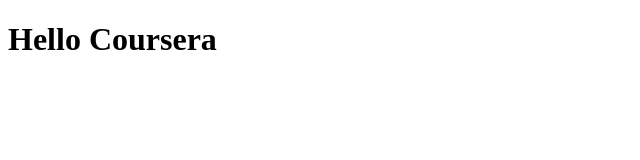
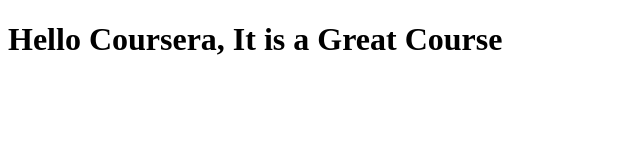
Before and after one commit to mcenddy/coursera-test, a plain HTML site: page site/index.html in a window 1280 px wide. Shown: the whole page, without its empty margins (0-640 px from the left). Drawn offline with Linux system fonts and the light colour scheme.

Commit message:
A Small Change

```diff
--- a/site/index.html
+++ b/site/index.html
@@ -4,6 +4,6 @@
 	<title>Hello Coursera</title>
 </head>
 <body>
-<h1>Hello Coursera</h1>
+<h1>Hello Coursera, It is a Great Course</h1>
 </body>
 </html>
```
